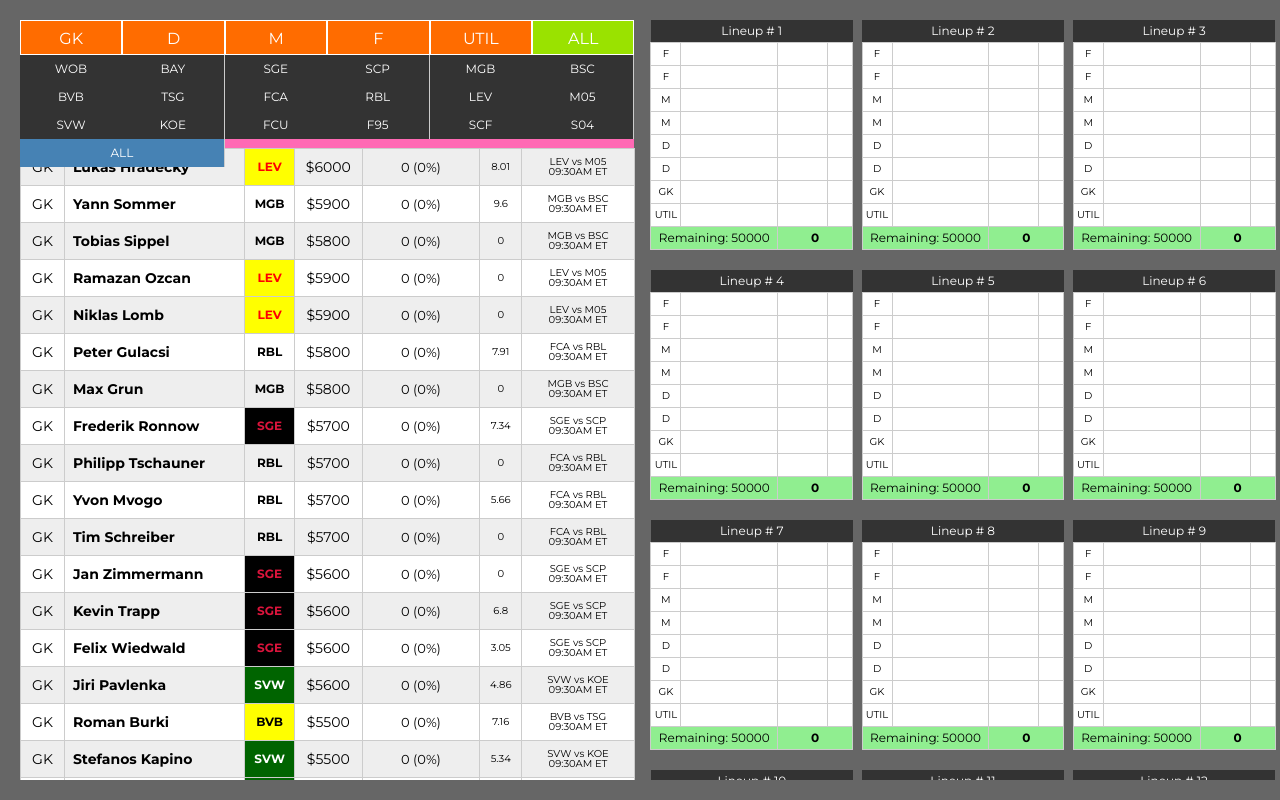
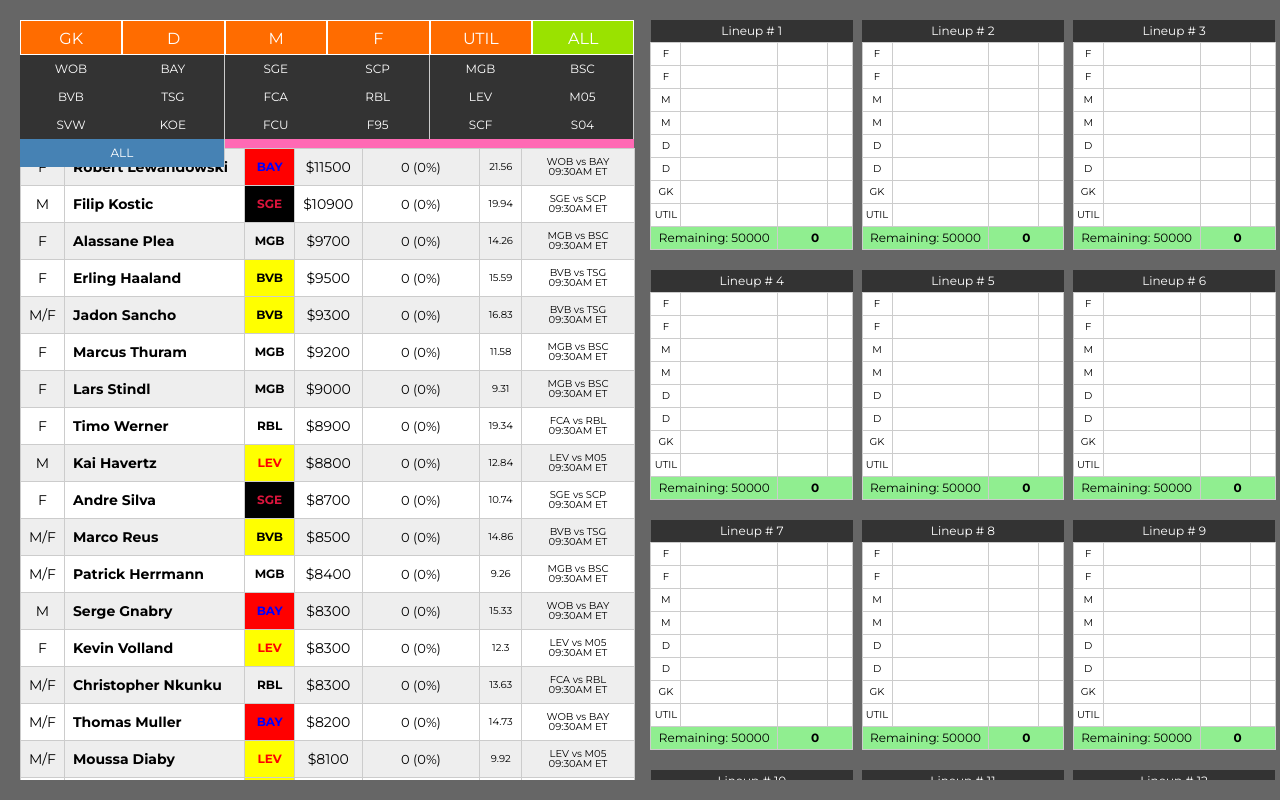
Before and after one commit to HerdADVance/dk-hooks, a React (Create React App) app: page / in a window 1280 px wide. Built offline with nearby package versions, Linux system fonts and the light colour scheme.

Commit message:
Filtered players as array

```diff
--- a/src/App.js
+++ b/src/App.js
@@ -32,7 +32,7 @@
     const [positions, setPositions] = useState([])
     const [games, setGames] = useState([])
     const [players, setPlayers] = useState({})
-    const [filteredPlayers, setFilteredPlayers] = useState({})
+    const [filteredPlayers, setFilteredPlayers] = useState([])
     const [referencePlayers, setReferencePlayers] = useState({})
     const [lineups, setLineups] = useState([])
     const [selectedSlots, setSelectedSlots] = useState([])
@@ -70,8 +70,8 @@
             }, {})
         }
 
-        //result = orderBy(result, 'salary', ['desc'])
-        //console.log(result)
+        result = orderBy(result, 'salary', ['desc'])
+        console.log(result)
 
         setFilteredPlayers(result)
 
--- a/src/components/Players.js
+++ b/src/components/Players.js
@@ -9,6 +9,7 @@
     const [randomValue, setRandomValue] = useState(false)
 
     function handlePlayerClick(id) {
+        console.log(id)
         setClickedPlayer(id)
     }
 
@@ -32,21 +33,21 @@
             </tr></thead><tbody>
                 {
                 filteredPlayers?
-                    Object.keys(filteredPlayers).map((player, index) => (
+                    filteredPlayers.map((player, index) => (
 
                         <>
 
                         <Player
-                            player={filteredPlayers[player]}
+                            player={player}
                             numLineups={numLineups}
                             handlePlayerClick={handlePlayerClick}
                         />
 
                         {
-                        player === clickedPlayer?
+                        player.id === clickedPlayer?
 
                             <ClickedPlayer
-                                player={filteredPlayers[player]}
+                                player={player}
                                 numLineups={numLineups}
                                 random={randomValue}
                                 onRandomChange={onRandomChange}
```
